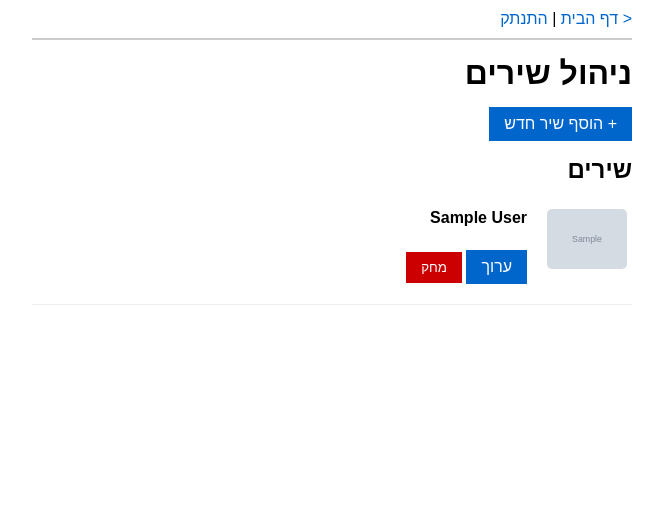
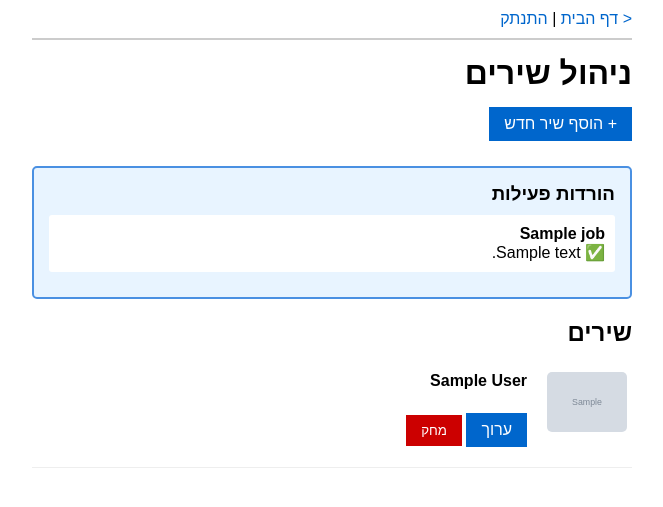
Before and after one commit to orfattal/dumb-music-player, a Flask app: template templates/admin_dashboard.html in a window 1280 px wide. Shown: the top 507 px of the page, without its empty margins (308-971 px from the left). Run offline with Flask 3, Linux system fonts and the light colour scheme; the template is opened without the code that fills it: most values are stand-ins (such as "Sample title", 1, 10 or a date in 2020); grey boxes marked "Sample" are stand-in pictures; some libraries are stand-ins or nearby versions.

Commit message:
Implement background download system to fix stuck overlay issue
Changes:
- Add threading support for background downloads
- Downloads now happen asynchronously without blocking the request
- User is immediately redirected to dashboard after starting download
- Dashboard shows active download jobs with real-time status updates
- Auto-polling every 2 seconds to update job status
- Page auto-refreshes when downloads complete
- Remove blocking overlay from search results page
- Jobs are tracked for 5 minutes then cleaned up automatically

Benefits:
- No more stuck loading overlay
- User can continue browsing while downloads happen in background
- Clear visibility of download progress
- Prevents request timeouts on long downloads

🤖 Generated with [Claude Code](https://claude.com/claude-code)

Co-Authored-By: Claude <noreply@anthropic.com>

```diff
--- a/app.py
+++ b/app.py
@@ -3,7 +3,9 @@ import json
 import re
 import requests
 import yt_dlp
-from flask import Flask, render_template, request, redirect, url_for, session, send_file, jsonify
+import threading
+import time
+from flask import Flask, render_template, request, redirect, url_for, session, send_file, jsonify, flash
 from werkzeug.security import check_password_hash, generate_password_hash
 from dotenv import load_dotenv
 from pathlib import Path
@@ -30,6 +32,10 @@ DATA_FILE = Path('data.json')
 # Initialize data file
 if not DATA_FILE.exists():
     DATA_FILE.write_text(json.dumps({'songs': []}, indent=2))
+
+# Background download jobs tracker
+download_jobs = {}
+jobs_lock = threading.Lock()
 
 
 def load_data():
@@ -162,6 +168,47 @@ def download_from_youtube(youtube_url, output_path, thumbnail_path=None):
     return False
 
 
+def background_download_job(job_id, youtube_url, youtube_title, thumbnail_url, song_name, artist_name, output_path, thumbnail_path):
+    """Background job for downloading from YouTube."""
+    global download_jobs
+
+    try:
+        # Update job status to downloading
+        with jobs_lock:
+            download_jobs[job_id]['status'] = 'downloading'
+            download_jobs[job_id]['message'] = 'מוריד מיוטיוב...'
+
+        # Perform the download
+        success = download_from_youtube(youtube_url, output_path, thumbnail_path)
+
+        if success:
+            # Add to songs database
+            data = load_data()
+            data['songs'].append({
+                'display_name': youtube_title,
+                'filename': output_path.name,
+                'youtube_url': youtube_url,
+                'thumbnail': thumbnail_path.name if thumbnail_path and thumbnail_path.exists() else None
+            })
+            save_data(data)
+
+            # Update job status to completed
+            with jobs_lock:
+                download_jobs[job_id]['status'] = 'completed'
+                download_jobs[job_id]['message'] = 'השיר נוסף בהצלחה!'
+                download_jobs[job_id]['song_name'] = youtube_title
+        else:
+            # Update job status to failed
+            with jobs_lock:
+                download_jobs[job_id]['status'] = 'failed'
+                download_jobs[job_id]['message'] = 'שגיאה בהורדה מיוטיוב. נסה שוב.'
+    except Exception as e:
+        print(f"Background job error: {e}")
+        with jobs_lock:
+            download_jobs[job_id]['status'] = 'failed'
+            download_jobs[job_id]['message'] = f'שגיאה: {str(e)}'
+
+
 # ============ PUBLIC ROUTES ============
 
 @app.route('/')
@@ -224,12 +271,53 @@ def admin_logout():
 
 @app.route('/admin/dashboard')
 def admin_dashboard():
-    """Admin dashboard showing all songs."""
+    """Admin dashboard showing all songs and active jobs."""
     if 'admin' not in session:
         return redirect(url_for('admin_login'))
 
     data = load_data()
-    return render_template('admin_dashboard.html', songs=data['songs'])
+
+    # Get active and recent jobs (last 5 minutes)
+    recent_jobs = []
+    current_time = time.time()
+    with jobs_lock:
+        for job_id, job_info in list(download_jobs.items()):
+            if current_time - job_info['created_at'] < 300:  # 5 minutes
+                recent_jobs.append({
+                    'id': job_id,
+                    'status': job_info['status'],
+                    'message': job_info['message'],
+                    'song_name': job_info.get('song_name', 'Unknown')
+                })
+            else:
+                # Clean up old jobs
+                del download_jobs[job_id]
+
+    # Check if we should highlight a specific job (from redirect)
+    highlight_job_id = request.args.get('job_id')
+
+    return render_template('admin_dashboard.html',
+                         songs=data['songs'],
+                         jobs=recent_jobs,
+                         highlight_job_id=highlight_job_id)
+
+
+@app.route('/admin/job-status/<job_id>')
+def admin_job_status(job_id):
+    """Get status of a download job (JSON API)."""
+    if 'admin' not in session:
+        return jsonify({'error': 'Not authenticated'}), 401
+
+    with jobs_lock:
+        job = download_jobs.get(job_id)
+        if not job:
+            return jsonify({'error': 'Job not found'}), 404
+
+        return jsonify({
+            'status': job['status'],
+            'message': job['message'],
+            'song_name': job.get('song_name', 'Unknown')
+        })
 
 
 @app.route('/admin/add-song', methods=['GET', 'POST'])
@@ -262,7 +350,7 @@ def admin_add_song():
 
 @app.route('/admin/download-song', methods=['POST'])
 def admin_download_song():
-    """Download selected song from YouTube."""
+    """Start downloading selected song from YouTube in background."""
     if 'admin' not in session:
         return redirect(url_for('admin_login'))
 
@@ -284,30 +372,30 @@ def admin_download_song():
     video_id = youtube_url.split('watch?v=')[-1]
     thumbnail_filename = f"{video_id}.jpg"
     thumbnail_path = THUMBNAILS_DIR / thumbnail_filename
+    output_path = DOWNLOADS_DIR / filename
 
-    # Download from YouTube
-    output_path = DOWNLOADS_DIR / filename
-    success = download_from_youtube(youtube_url, output_path, thumbnail_path)
+    # Create a unique job ID
+    job_id = f"job_{int(time.time() * 1000)}"
 
-    if not success:
-        search_results = search_youtube(song_name, artist_name)
-        return render_template('admin_search_results.html',
-                             results=search_results,
-                             song_name=song_name,
-                             artist_name=artist_name,
-                             error='שגיאה בהורדה מיוטיוב')
+    # Register the job
+    with jobs_lock:
+        download_jobs[job_id] = {
+            'status': 'pending',
+            'message': 'מכין הורדה...',
+            'song_name': youtube_title,
+            'created_at': time.time()
+        }
 
-    # Add to songs list
-    data = load_data()
-    data['songs'].append({
-        'display_name': youtube_title,
-        'filename': filename,
-        'youtube_url': youtube_url,
-        'thumbnail': thumbnail_filename if thumbnail_path.exists() else None
-    })
-    save_data(data)
+    # Start background download thread
+    thread = threading.Thread(
+        target=background_download_job,
+        args=(job_id, youtube_url, youtube_title, youtube_thumbnail, song_name, artist_name, output_path, thumbnail_path),
+        daemon=True
+    )
+    thread.start()
 
-    return redirect(url_for('admin_dashboard'))
+    # Redirect immediately to dashboard with job ID
+    return redirect(url_for('admin_dashboard', job_id=job_id))
 
 
 @app.route('/admin/song/<int:song_id>/edit', methods=['GET', 'POST'])
--- a/templates/admin_dashboard.html
+++ b/templates/admin_dashboard.html
@@ -11,6 +11,92 @@
 <h1>ניהול שירים</h1>
 
 <a href="{{ url_for('admin_add_song') }}" class="button">+ הוסף שיר חדש</a>
+
+<!-- Active Download Jobs -->
+{% if jobs %}
+<div style="background: #e8f4ff; border: 2px solid #4a90e2; border-radius: 5px; padding: 15px; margin: 20px 0;">
+    <h3 style="margin: 0 0 10px 0;">הורדות פעילות</h3>
+    {% for job in jobs %}
+    <div id="job_{{ job.id }}" style="padding: 10px; background: white; border-radius: 3px; margin-bottom: 10px;">
+        <strong>{{ job.song_name }}</strong><br>
+        <span class="job-status" data-job-id="{{ job.id }}" data-status="{{ job.status }}">
+            {% if job.status == 'pending' %}
+            ⏳ {{ job.message }}
+            {% elif job.status == 'downloading' %}
+            ⬇️ {{ job.message }}
+            {% elif job.status == 'completed' %}
+            ✅ {{ job.message }}
+            {% elif job.status == 'failed' %}
+            ❌ {{ job.message }}
+            {% endif %}
+        </span>
+    </div>
+    {% endfor %}
+</div>
+
+<script>
+// Poll for job status updates
+var activeJobs = [{% for job in jobs %}'{{ job.id }}'{% if not loop.last %}, {% endif %}{% endfor %}];
+var pollInterval = null;
+var completedJobs = 0;
+
+function checkJobStatus() {
+    var jobsToCheck = activeJobs.filter(function(jobId) {
+        var statusEl = document.querySelector('[data-job-id="' + jobId + '"]');
+        return statusEl && statusEl.dataset.status !== 'completed' && statusEl.dataset.status !== 'failed';
+    });
+
+    if (jobsToCheck.length === 0) {
+        if (pollInterval) {
+            clearInterval(pollInterval);
+            pollInterval = null;
+        }
+        // Reload page if any jobs completed
+        if (completedJobs > 0) {
+            window.location.reload();
+        }
+        return;
+    }
+
+    jobsToCheck.forEach(function(jobId) {
+        fetch('/admin/job-status/' + jobId)
+            .then(function(response) { return response.json(); })
+            .then(function(data) {
+                var statusEl = document.querySelector('[data-job-id="' + jobId + '"]');
+                if (statusEl) {
+                    var icon = '⏳';
+                    if (data.status === 'downloading') icon = '⬇️';
+                    else if (data.status === 'completed') {
+                        icon = '✅';
+                        completedJobs++;
+                    }
+                    else if (data.status === 'failed') icon = '❌';
+
+                    statusEl.innerHTML = icon + ' ' + data.message;
+                    statusEl.dataset.status = data.status;
+
+                    // If completed or failed, stop checking after a delay
+                    if (data.status === 'completed' || data.status === 'failed') {
+                        setTimeout(function() {
+                            checkJobStatus();
+                        }, 2000);
+                    }
+                }
+            })
+            .catch(function(error) {
+                console.error('Error checking job status:', error);
+            });
+    });
+}
+
+// Start polling every 2 seconds
+if (activeJobs.length > 0) {
+    pollInterval = setInterval(checkJobStatus, 2000);
+    // Also check immediately
+    checkJobStatus();
+}
+</script>
+{% endif %}
 
 <h2>שירים</h2>
 
```
Also changed, not shown: templates/admin_search_results.html (+2 -48 lines).
